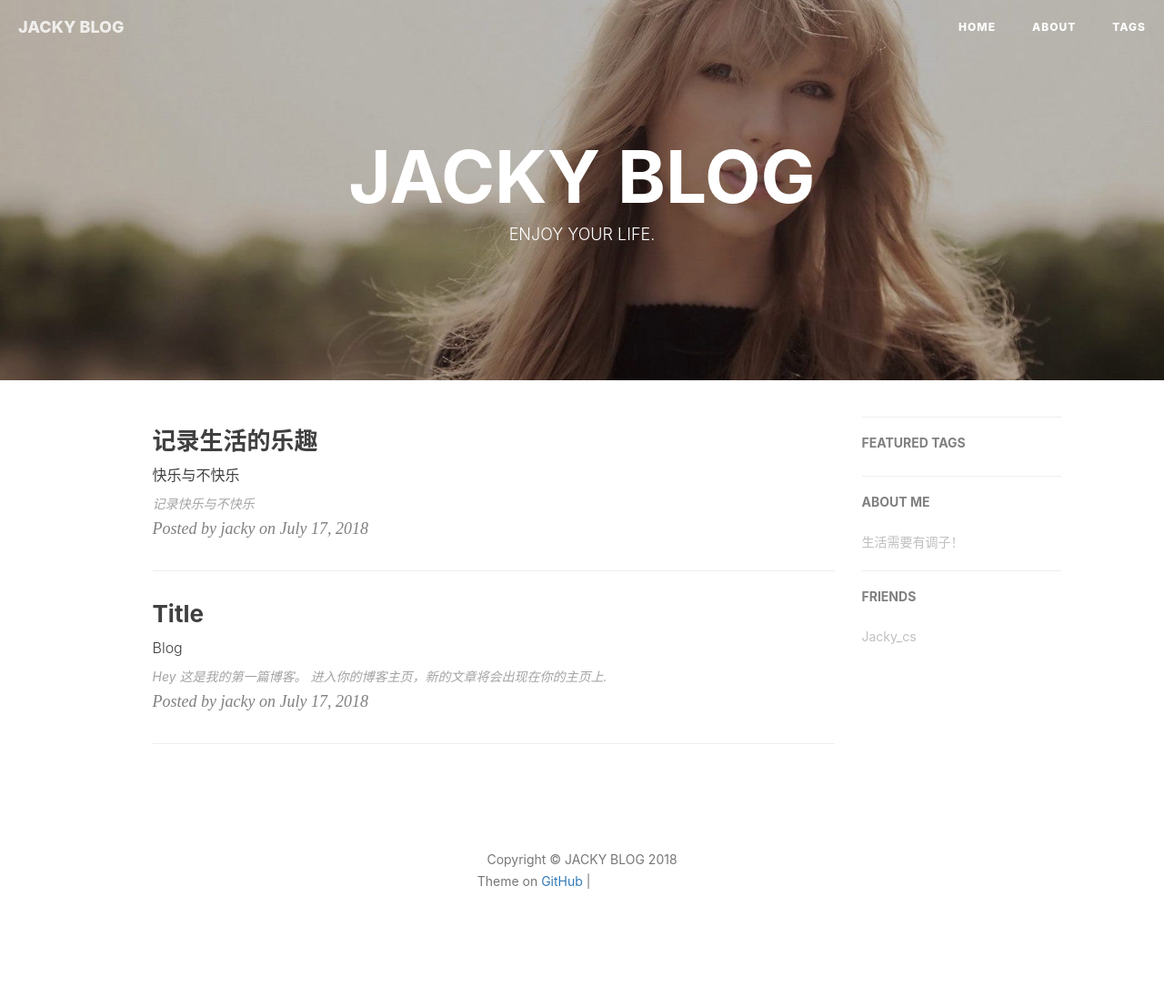
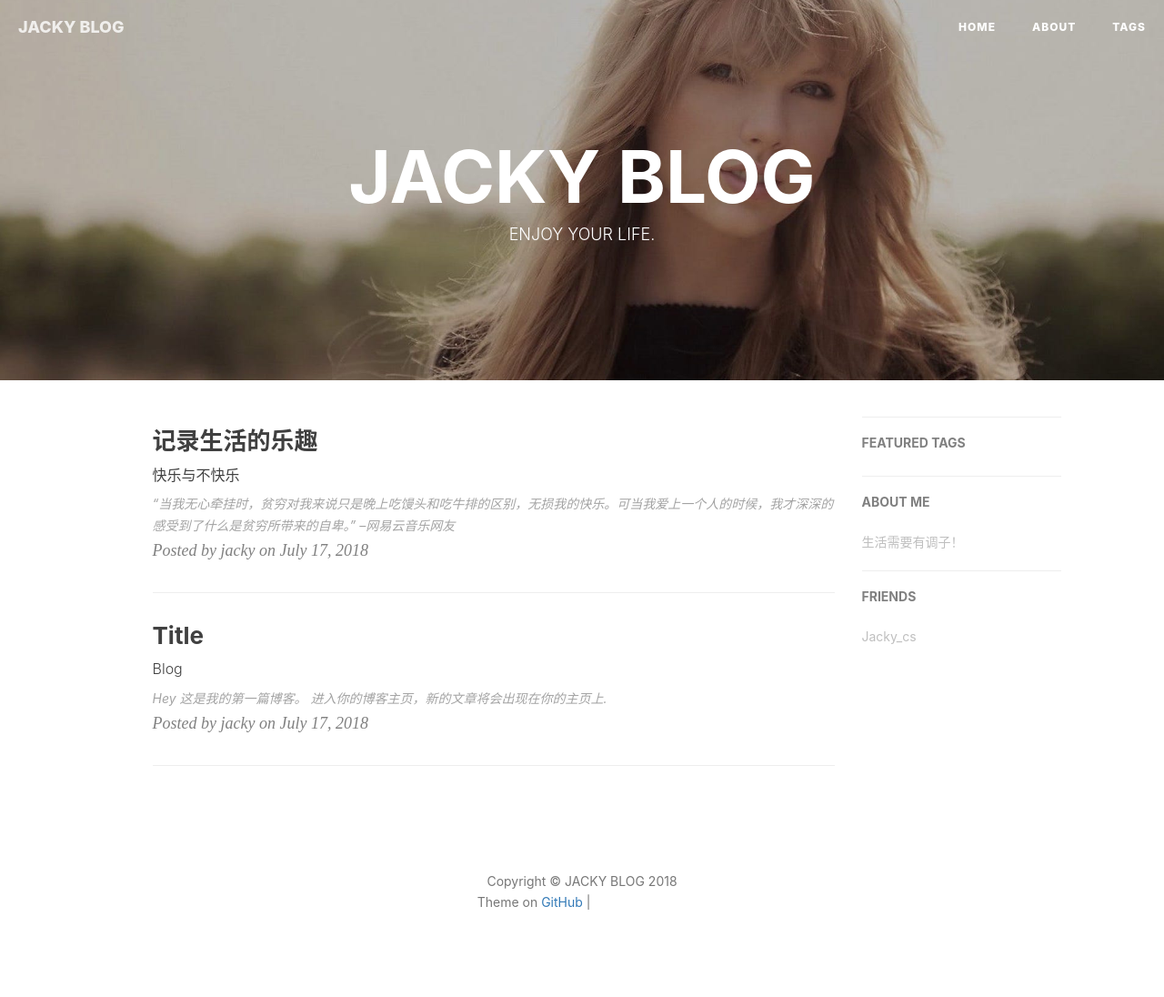
Before and after one commit to Jackywxp/Jackywxp.github.io, a Jekyll site: the page built from index.html, in a window 1280 px wide. Shown: the whole page at 91% size. Built offline with Jekyll 4.4.1, drawn with Linux system fonts in a browser that asks for light colours; nearby versions of some CDN libraries; the list of posts is cut into pages by our own code; comment, search, counter and statistics services are not loaded; before the commit the page ends 1073 px from its top, so only the background shows below that; grey boxes are pictures that could not be loaded.

Commit message:
Update 2018-7-17-F1.md

```diff
--- a/_posts/2018-7-17-F1.md
+++ b/_posts/2018-7-17-F1.md
@@ -11,5 +11,6 @@ tags:								#标签
 ---
 
 
->记录快乐与不快乐
+>
+“当我无心牵挂时，贫穷对我来说只是晚上吃馒头和吃牛排的区别，无损我的快乐。可当我爱上一个人的时候，我才深深的感受到了什么是贫穷所带来的自卑。”  --网易云音乐网友
 ![](http://ww3.sinaimg.cn/mw600/0073ob6Pgy1ftcsqv11nbj30sm1gwq6q.jpg)
```
